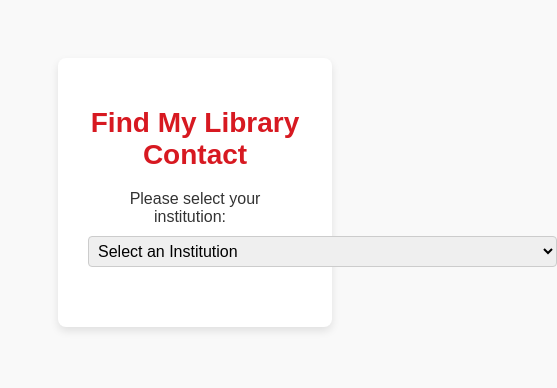
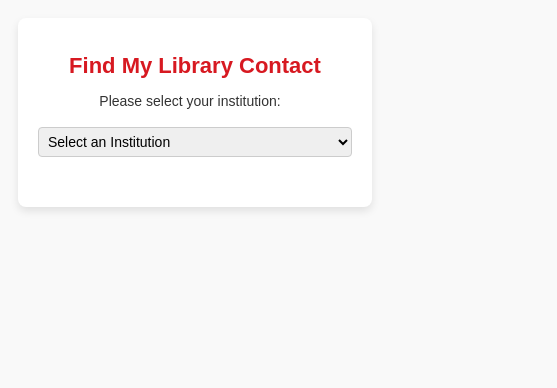
Before and after one commit to crawby/Find-my-Librarian, a plain HTML site: page index.html in a window 390 px wide. Shown: the whole page, 557 px wide, since content can reach past the window. Drawn offline with Linux system fonts and the light colour scheme.

Commit message:
Add Mobile Compatibility.css

```diff
--- a/style.css
+++ b/style.css
@@ -1,3 +1,4 @@
+/* Base styles for all devices */
 body {
     font-family: Arial, sans-serif;
     background-color: #f9f9f9;
@@ -42,3 +43,56 @@ select {
 p {
     margin: 0;
 }
+
+/* Media queries for responsiveness */
+@media (max-width: 768px) {
+    body {
+        padding: 20px;
+    }
+
+    .container {
+        padding: 20px;
+        max-width: 100%;
+    }
+
+    h1 {
+        font-size: 24px;
+    }
+
+    label, select {
+        font-size: 14px;
+    }
+
+    select {
+        width: 100%;
+    }
+
+    #contactEmail {
+        font-size: 16px;
+    }
+}
+
+@media (max-width: 480px) {
+    body {
+        padding: 10px;
+    }
+
+    h1 {
+        font-size: 22px;
+    }
+
+    label {
+        display: block;
+        font-size: 14px;
+        margin-bottom: 8px;
+    }
+
+    select {
+        width: 100%;
+        font-size: 14px;
+    }
+
+    #contactEmail {
+        font-size: 14px;
+    }
+}
```
